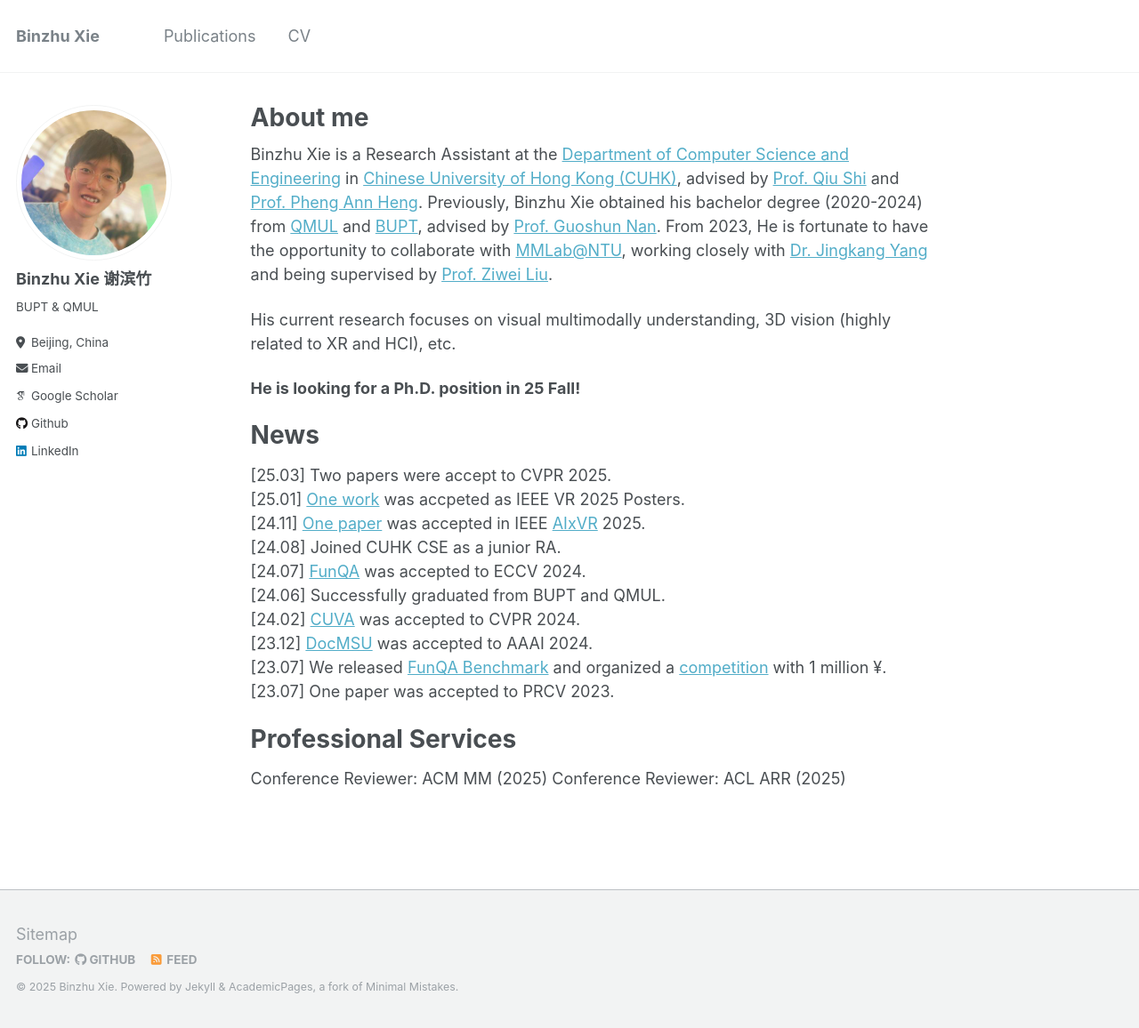
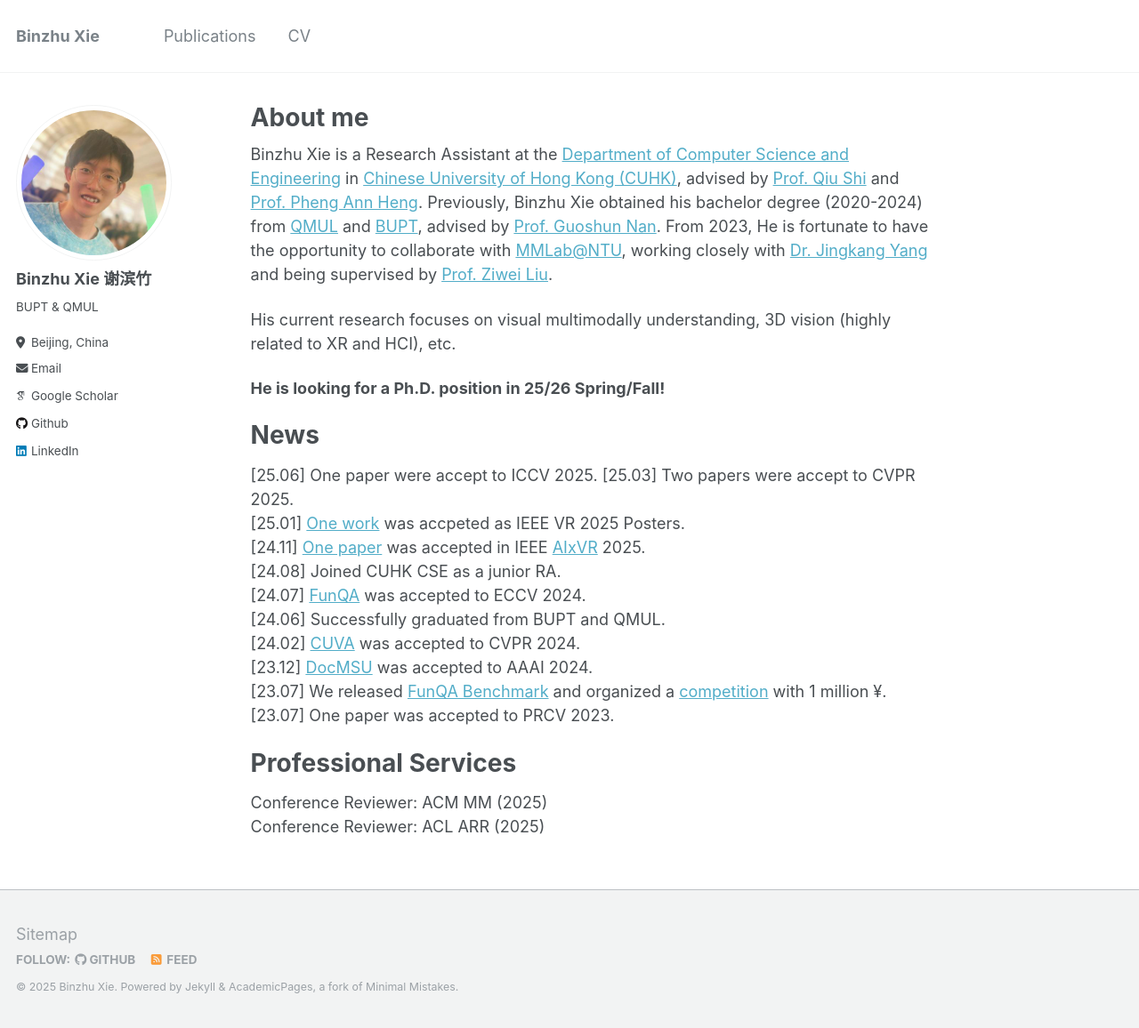
Before and after one commit to Nicous20/Nicous20.github.io, a Jekyll site: the page built from _pages/about.md, in a window 1280 px wide and 1156 px high. Shown: the whole window at 89% size. Built offline with Jekyll 4.4.1, drawn with Linux system fonts in a browser that asks for light colours; some web fonts are replaced.

Commit message:
Update about.md
ICCV 2025

```diff
--- a/_pages/about.md
+++ b/_pages/about.md
@@ -12,11 +12,12 @@ Binzhu Xie is a Research Assistant at the [Department of Computer Science and En
 
 His current research focuses on visual multimodally understanding, 3D vision (highly related to XR and HCI), etc.
 
-**He is looking for a Ph.D. position in 25 Fall!**
+**He is looking for a Ph.D. position in 25/26 Spring/Fall!**
 
 
 News
 ======
+[25.06] One paper were accept to ICCV 2025.
 [25.03] Two papers were accept to CVPR 2025.
 [25.01] [One work](https://arxiv.org/abs/2501.09302) was accpeted as IEEE VR 2025 Posters.
 [24.11] [One paper](https://arxiv.org/abs/2412.06257) was accepted in IEEE [AIxVR](https://aixvr.tecnico.ulisboa.pt/) 2025.
```
